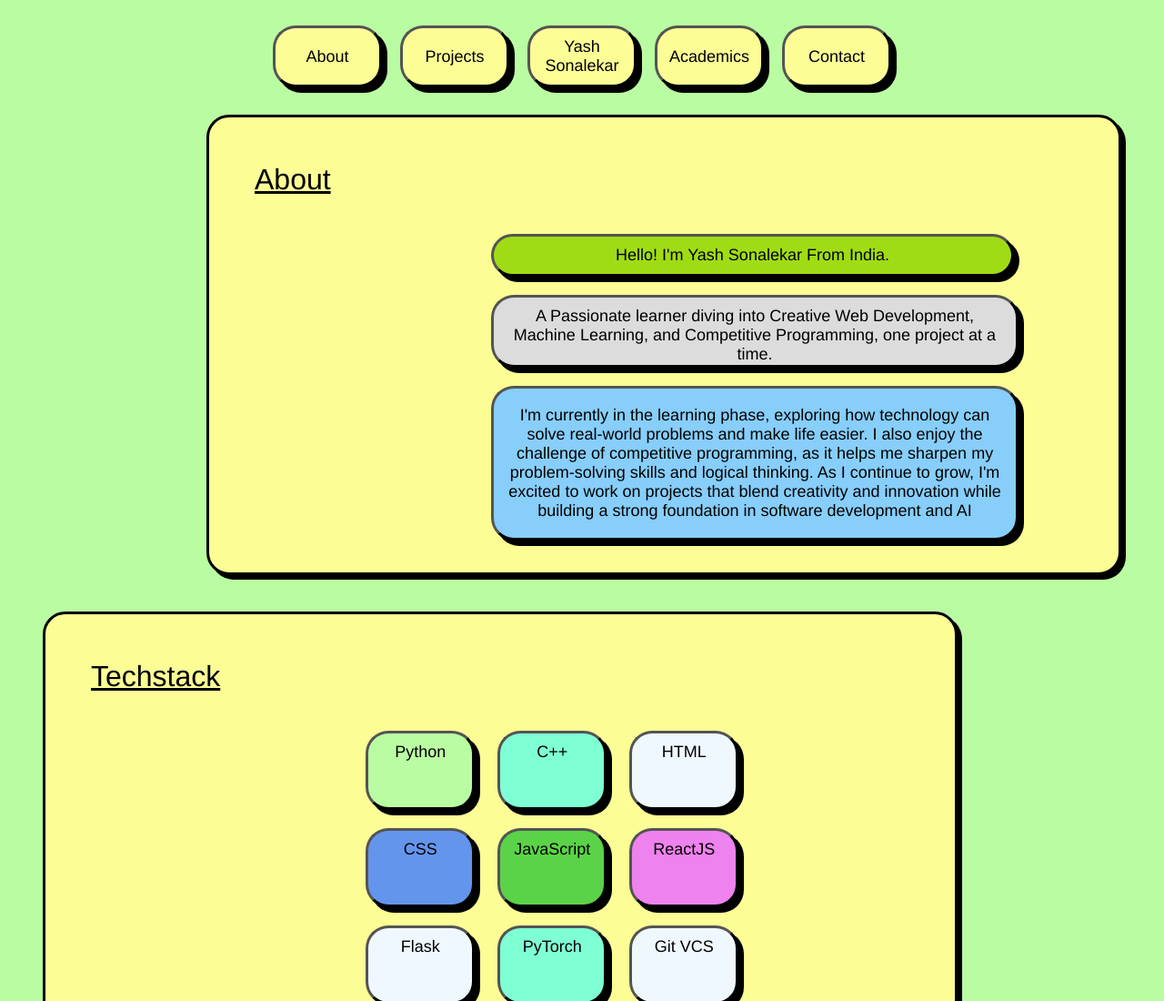
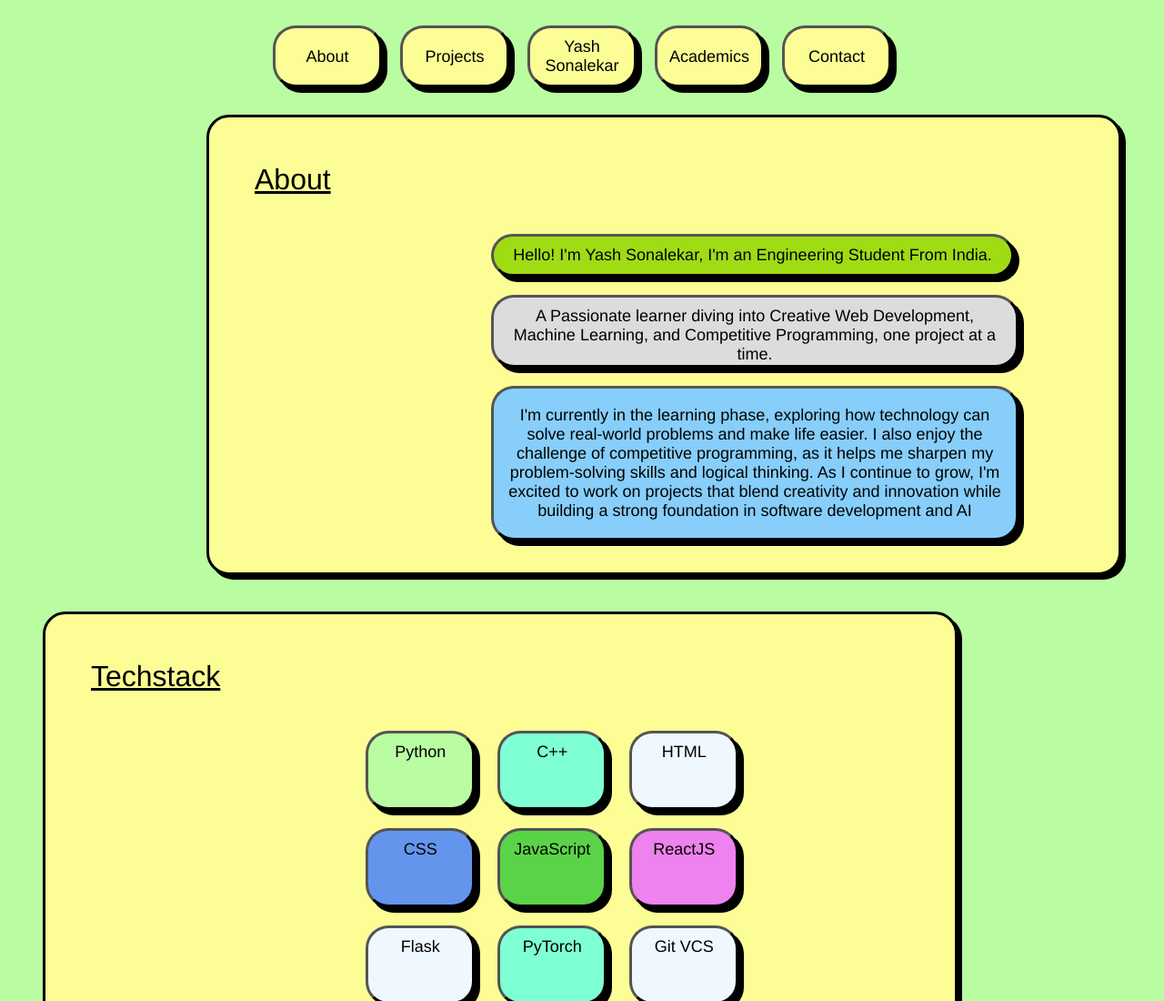
Before and after one commit to HyperionXCF/Personal-Portfolio-Ysh, a plain HTML site: page index.html in a window 1280 px wide. Shown: the top 1100 px of the page at 91% size. Drawn offline with Linux system fonts and the light colour scheme.

Commit message:
Update index.html

```diff
--- a/index.html
+++ b/index.html
@@ -25,7 +25,7 @@
             <div class="heading">About</div>
             <div class="content"><h3>
                 <div class="items2">
-                    <button class="Y">Hello! I'm Yash Sonalekar From India.</button>
+                    <button class="Y">Hello! I'm Yash Sonalekar, I'm an Engineering Student From India.</button>
                     <button class="Tag">A Passionate learner diving into Creative Web Development, Machine Learning, and Competitive Programming, one project at a time.</button>
                     <button class="Brief">I'm currently in the learning phase, exploring how technology can solve real-world problems and make life easier. I also enjoy the challenge of competitive programming, as it helps me sharpen my problem-solving skills and logical thinking. As I continue to grow, I'm excited to work on projects that blend creativity and innovation while building a strong foundation in software development and AI</button>
                 </div>
```
